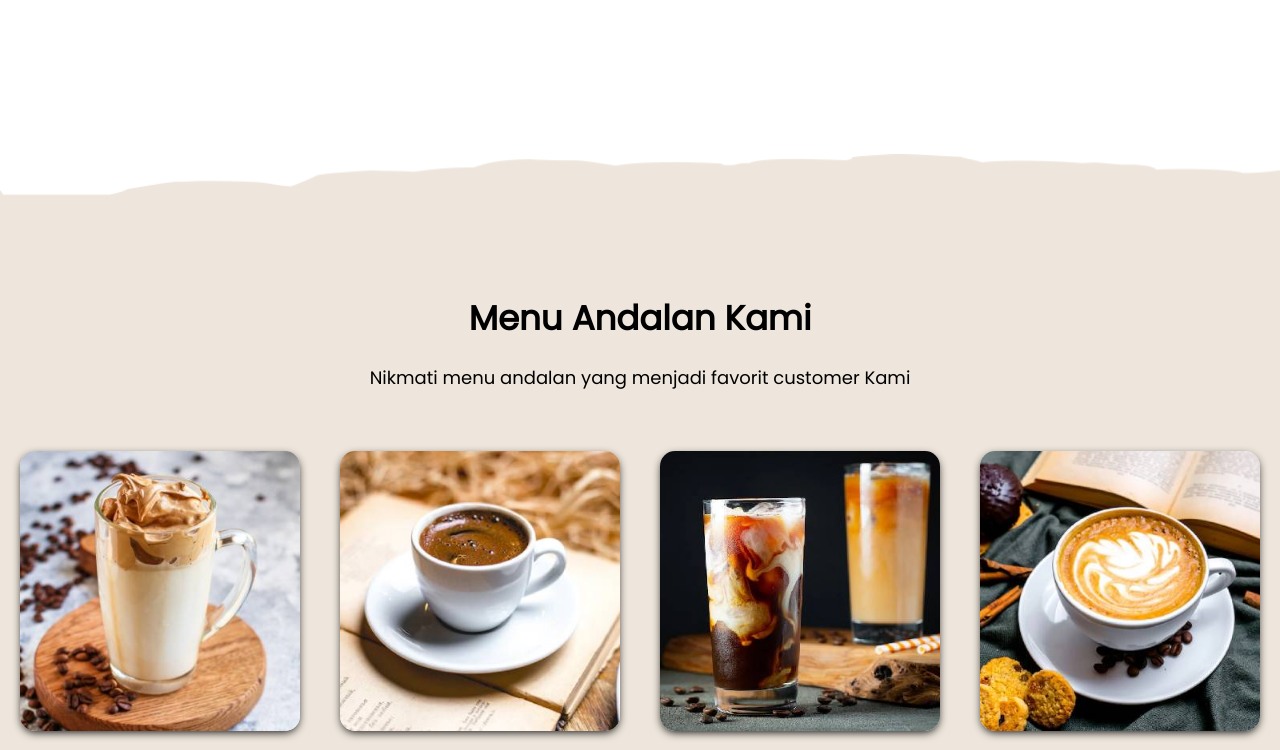
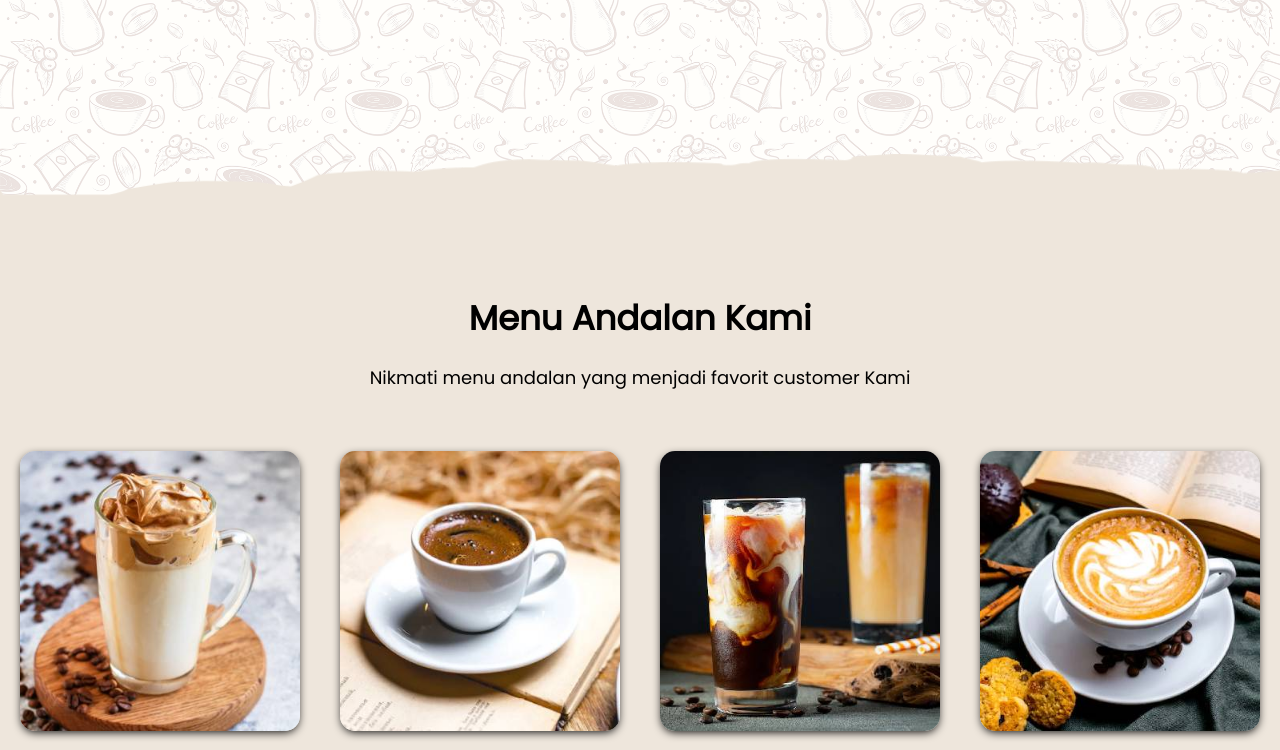
Before and after one commit to RH910713/Kopi-Kuy, a plain HTML site: page Kopi Kuy/index.html in a window 1280 px wide. Shown: the part 481-1231 px from the top of the page. Drawn offline with Linux system fonts and the light colour scheme.

Commit message:
tambah background

```diff
--- a/Kopi Kuy/index.html
+++ b/Kopi Kuy/index.html
@@ -9,7 +9,12 @@
     <title>Website Kopi Kuy</title>
     <link rel="stylesheet" href="css/style.css">
 </head>
-
+<style>
+    body {
+            background-image: url(images/background/bgkopi.png);
+            background-size: 20%;
+        }
+</style>
 <body>
     <nav>
         <img class="logo" src="images/logo/logo_kuy.png">
```
